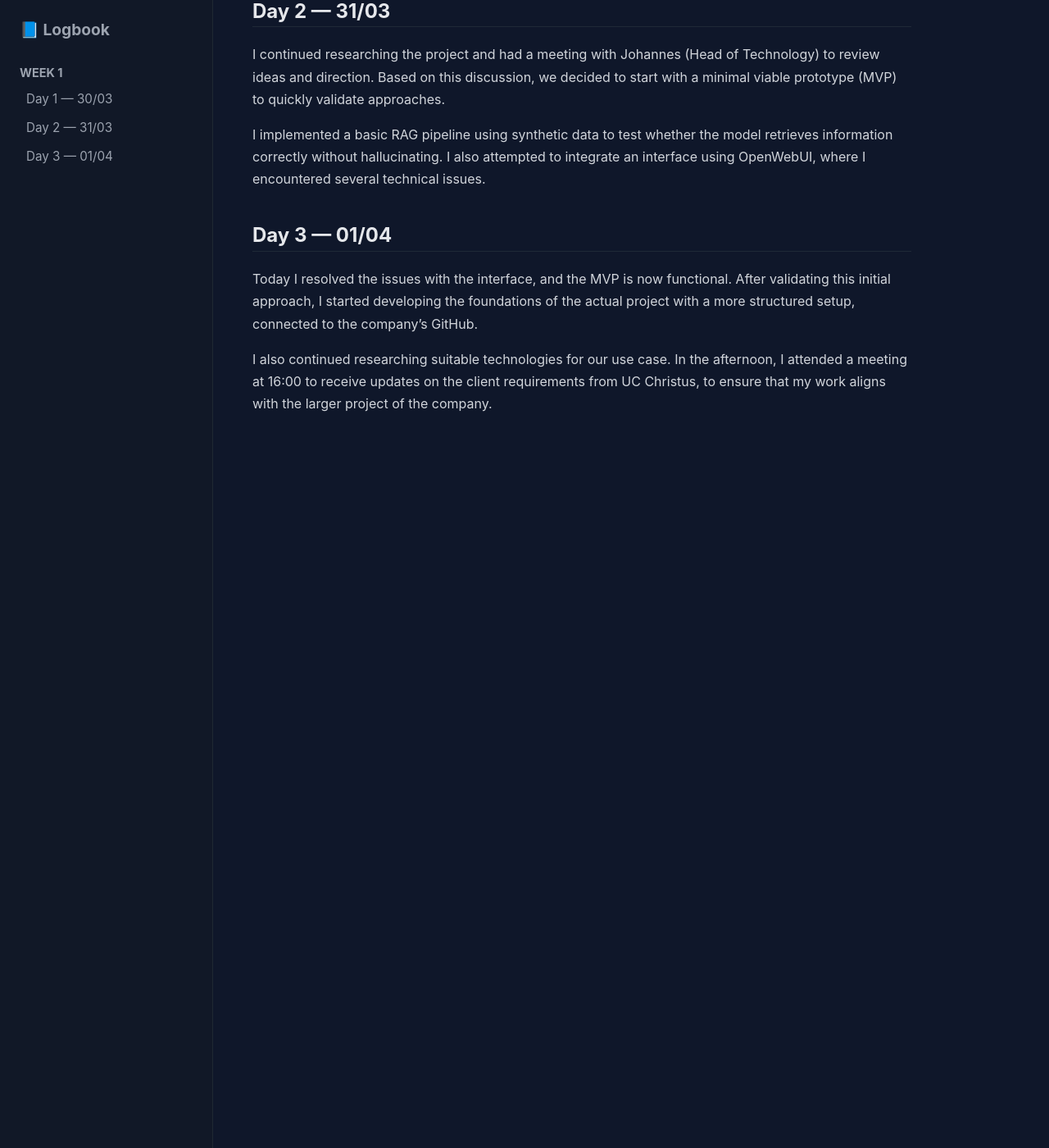
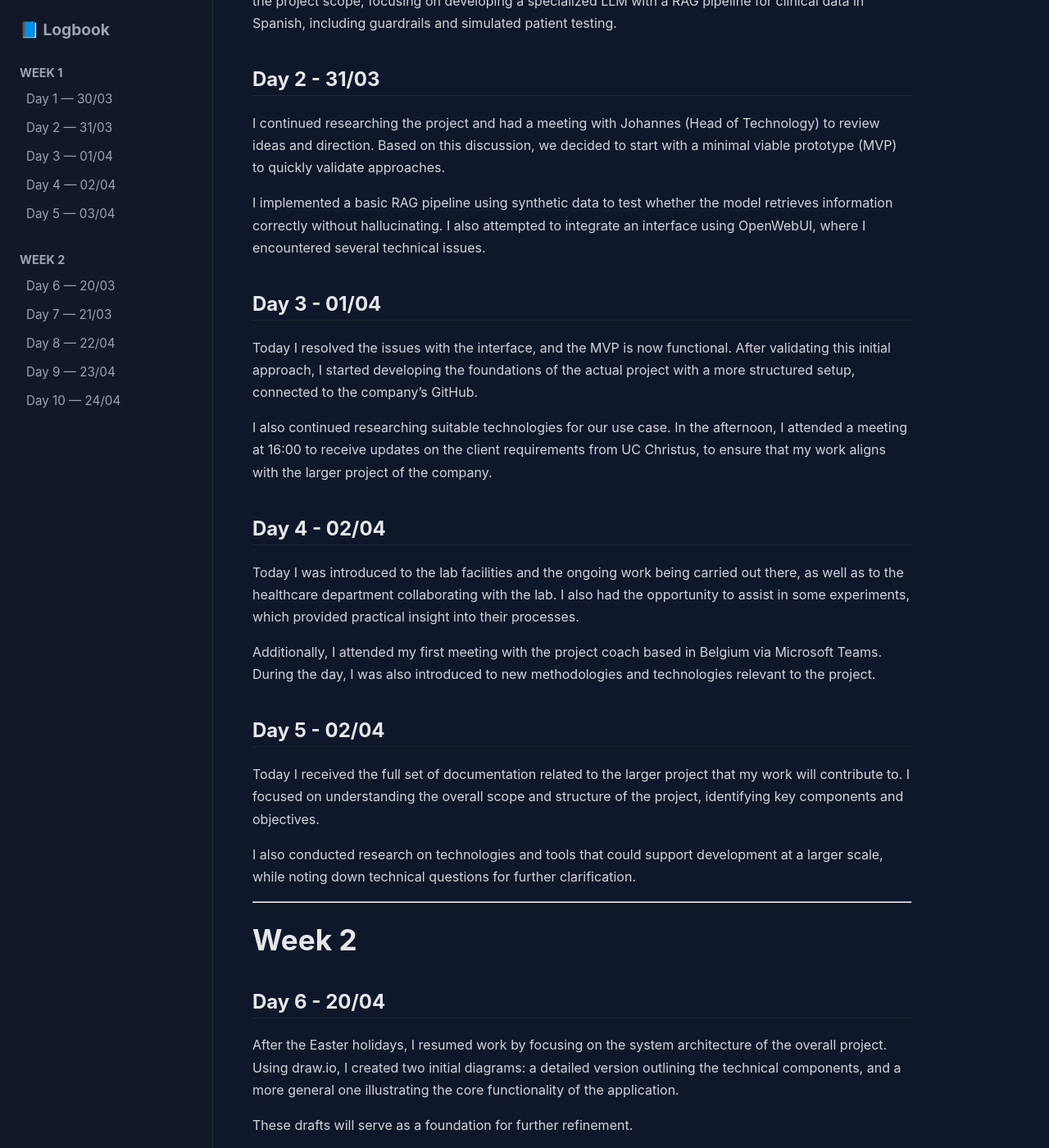
Before and after one commit to mestresanna/Internship, a Jekyll site: the page built from index.md, in a window 1280 px wide and 1400 px high, scrolled down 757 px. Shown: the whole window at 82% size. Built offline with Jekyll 4.4.1, drawn with Linux system fonts in a browser that asks for light colours; before the commit the page ends 1327 px from its top, so only the background shows below that; some of the changed text lies outside the part shown.

Commit message:
update week 1 and add week 2

```diff
--- a/_layouts/logbook.html
+++ b/_layouts/logbook.html
@@ -117,6 +117,15 @@
       <a href="#day1">Day 1 — 30/03</a>
       <a href="#day2">Day 2 — 31/03</a>
       <a href="#day3">Day 3 — 01/04</a>
+      <a href="#day4">Day 4 — 02/04</a>
+      <a href="#day5">Day 5 — 03/04</a>
+
+      <h4>Week 2</h4>
+      <a href="#day6">Day 6 — 20/03</a>
+      <a href="#day7">Day 7 — 21/03</a>
+      <a href="#day8">Day 8 — 22/04</a>
+      <a href="#day9">Day 9 — 23/04</a>
+      <a href="#day10">Day 10 — 24/04</a>
     </nav>
 
     <main>{{ content }}</main>
--- a/index.md
+++ b/index.md
@@ -11,20 +11,54 @@ This daily logbook documents my internship experience at [Lanek](https://www.lan
 
 The purpose of this logbook is to track my professional development, reflect on practical experiences, and maintain a structured overview of my contributions within the organization. It will also serve as supporting documentation for my internship requirements and final evaluation.
 
-<h2 id="day1">Day 1 — 30/03</h2>
+---
+
+# Week 1
+
+<h2 id="day1">Day 1 - 30/03</h2>
 
 The internship began with a welcome meeting at 11:00 AM, where I was introduced to the office, team members, workflows, and the current tech stack. I was also given access to the company’s GitHub repositories and communication tools, including the different teams I will collaborate with.
 
 I met with Lucas (Software Engineer) to discuss the technical scope of my project. We refined the objectives to better align with the broader system. Afterwards, I conducted initial research and redefined the project scope, focusing on developing a specialized LLM with a RAG pipeline for clinical data in Spanish, including guardrails and simulated patient testing.
 
-<h2 id="day2">Day 2 — 31/03</h2>
+<h2 id="day2">Day 2 - 31/03</h2>
 
 I continued researching the project and had a meeting with Johannes (Head of Technology) to review ideas and direction. Based on this discussion, we decided to start with a minimal viable prototype (MVP) to quickly validate approaches.
 
 I implemented a basic RAG pipeline using synthetic data to test whether the model retrieves information correctly without hallucinating. I also attempted to integrate an interface using OpenWebUI, where I encountered several technical issues.
 
-<h2 id="day3">Day 3 — 01/04</h2>
+<h2 id="day3">Day 3 - 01/04</h2>
 
 Today I resolved the issues with the interface, and the MVP is now functional. After validating this initial approach, I started developing the foundations of the actual project with a more structured setup, connected to the company’s GitHub.
 
 I also continued researching suitable technologies for our use case. In the afternoon, I attended a meeting at 16:00 to receive updates on the client requirements from UC Christus, to ensure that my work aligns with the larger project of the company.
+
+<h2 id="day4">Day 4 - 02/04</h2>
+Today I was introduced to the lab facilities and the ongoing work being carried out there, as well as to the healthcare department collaborating with the lab. I also had the opportunity to assist in some experiments, which provided practical insight into their processes.
+
+Additionally, I attended my first meeting with the project coach based in Belgium via Microsoft Teams. During the day, I was also introduced to new methodologies and technologies relevant to the project.
+
+<h2 id="day5">Day 5 - 02/04</h2>
+Today I received the full set of documentation related to the larger project that my work will contribute to. I focused on understanding the overall scope and structure of the project, identifying key components and objectives.
+
+I also conducted research on technologies and tools that could support development at a larger scale, while noting down technical questions for further clarification.
+
+---
+
+# Week 2
+
+<h2 id="day6">Day 6 - 20/04</h2>
+After the Easter holidays, I resumed work by focusing on the system architecture of the overall project. Using draw.io, I created two initial diagrams: a detailed version outlining the technical components, and a more general one illustrating the core functionality of the application.
+
+These drafts will serve as a foundation for further refinement.
+
+<h2 id="day7">Day 7 - 21/04</h2>
+Today I continued improving the system architecture diagrams, refining both their structure and level of detail. I also carried out additional research on relevant technologies to better support design decisions.
+
+In parallel, I participated in discussions to better define the scope of my project and how it integrates within the broader system.
+
+<h2 id="day8">Day 8 - 22/04</h2>
+
+<h2 id="day9">Day 9 - 23/04</h2>
+
+<h2 id="day10">Day 10 - 24/04</h2>
```
